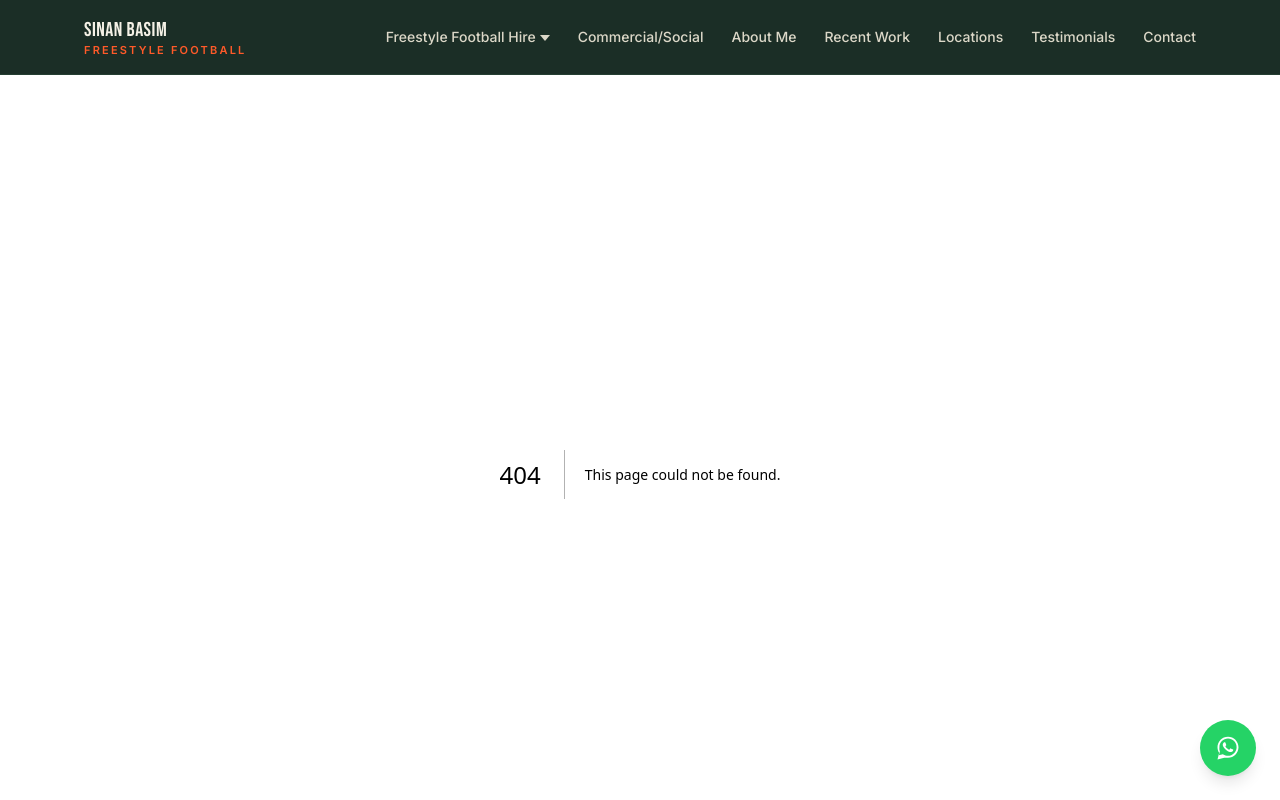
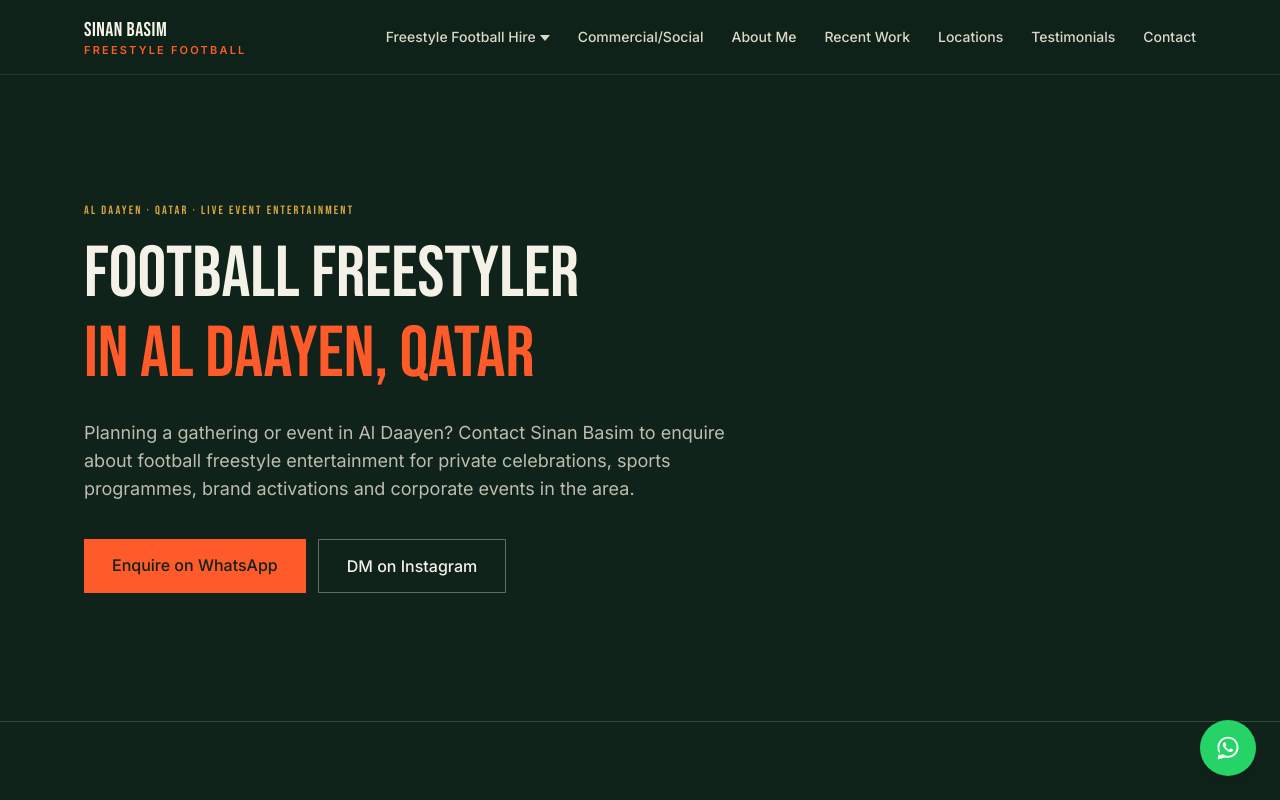
Before and after one commit to sh1blue/sinan, a Next.js app: page /football-freestyler-al-daayen in a window 1280 px wide. Before the commit this address had no page. Shown: the top 800 px of the page. Built offline with nearby package versions, Linux system fonts and the light colour scheme.

Commit message:
Add Al Daayen football freestyler landing page

```diff
--- /dev/null
+++ b/src/app/football-freestyler-al-daayen/page.tsx
@@ -0,0 +1,25 @@
+import LocationLandingPage from "@/components/LocationLandingPage";
+
+export const metadata = {
+  title: "Football Freestyler in Al Daayen, Qatar | Sinan Basim",
+  description: "Planning a gathering or event in Al Daayen? Contact Sinan Basim to enquire about football freestyle entertainment for private celebrations, sports programmes, brand activations and corporate events in the area.",
+  alternates: { canonical: "/football-freestyler-al-daayen" },
+  openGraph: {
+    type: "website" as const,
+    url: "https://sbnfreestyler.com/football-freestyler-al-daayen",
+    title: "Football Freestyler in Al Daayen, Qatar | Sinan Basim",
+    description: "Enquire about football freestyle performances in Al Daayen, Qatar with Sinan Basim. Event entertainment for sports, brands and celebrations.",
+  },
+};
+
+export default function AlDaayenFreestylerPage() {
+  return (
+    <LocationLandingPage
+      name="Al Daayen"
+      slug="al-daayen"
+      intro="Planning a gathering or event in Al Daayen? Contact Sinan Basim to enquire about football freestyle entertainment for private celebrations, sports programmes, brand activations and corporate events in the area."
+      localContext="Al Daayen includes expanding communities north of Doha. For organisers planning a local event, football freestyle can create a lively focal point for guests and provide a memorable live feature within a wider programme."
+      eventContext="From a short stage appearance to a performance integrated into an event schedule, the format and duration are agreed with the organiser. Enquiries are considered according to the event details and availability."
+    />
+  );
+}
```
